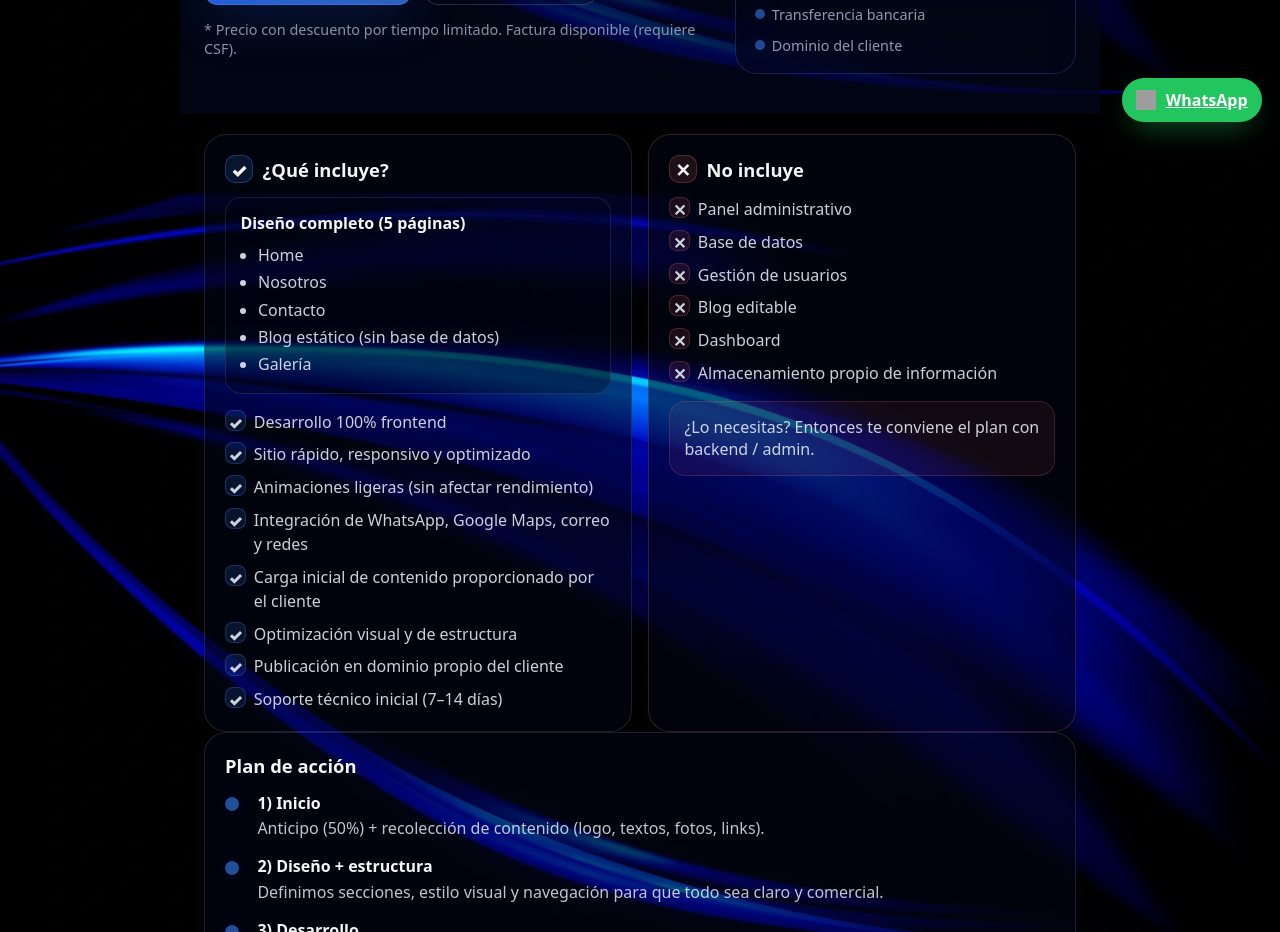
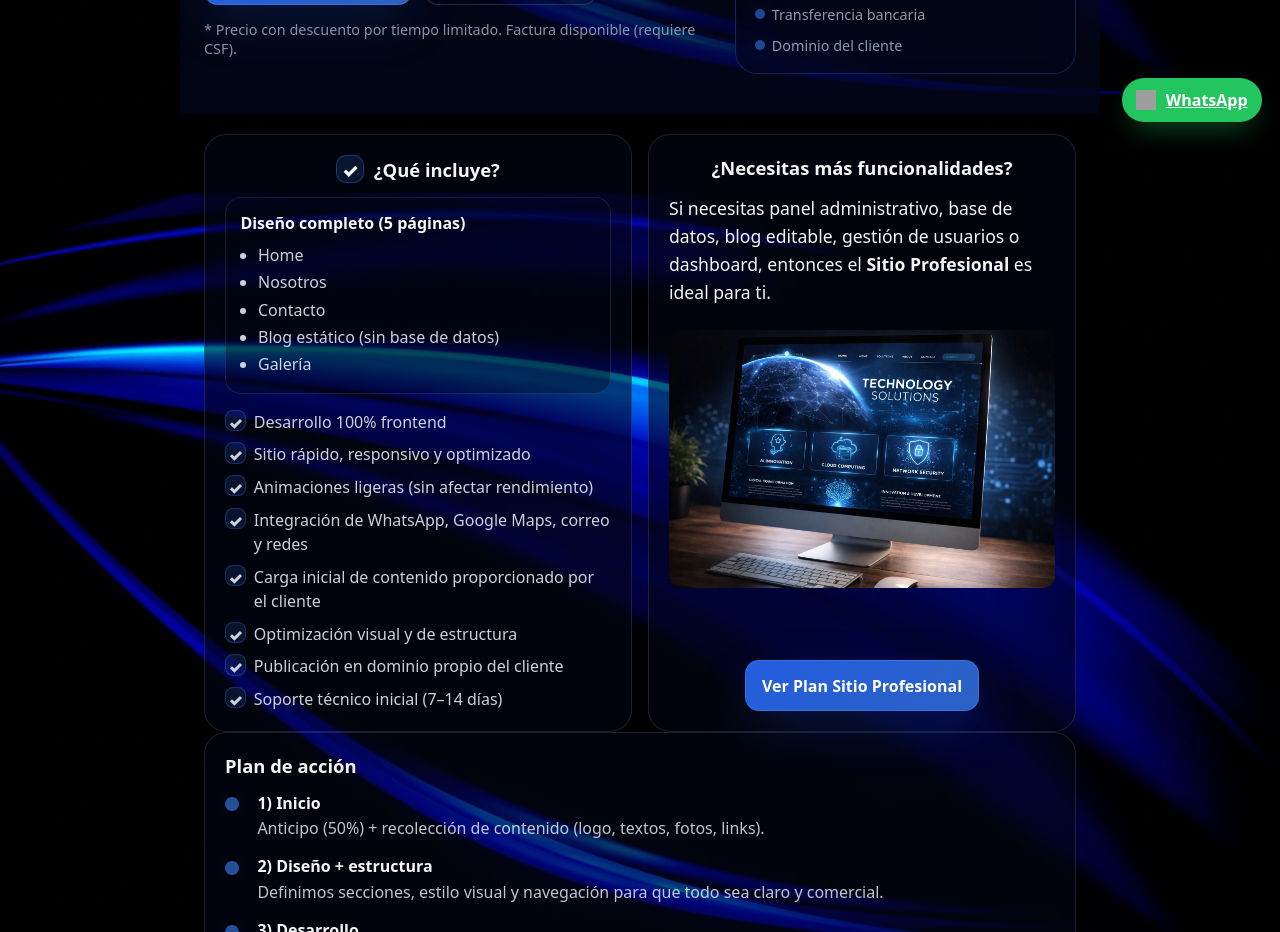
Before and after one commit to HugoAguayo2006/nivostech, a React (Vite) app: page /servicios/plan-1 in a window 1280 px wide. Shown: the part 660-1592 px from the top of the page. Built offline with nearby package versions, Linux system fonts and the light colour scheme; grey boxes are pictures that could not be loaded; a web font is replaced by a local one.

Commit message:
change the card of include

```diff
--- a/src/pages/planes/Plan1.jsx
+++ b/src/pages/planes/Plan1.jsx
@@ -122,7 +122,7 @@ function Plan1() {
             {/* ====== INCLUYE / NO INCLUYE ====== */}
             <div className="grid-2" id="incluye">
               <section className="card">
-                <h2 className="card-title">
+                <h2 className="card-title" style={{ justifyContent: "center" }}>
                   <span className="icon icon--ok" aria-hidden="true">✓</span>
                   ¿Qué incluye?
                 </h2>
@@ -150,23 +150,34 @@ function Plan1() {
                 </ul>
               </section>
 
-              <section className="card card--danger">
-                <h2 className="card-title">
-                  <span className="icon icon--x" aria-hidden="true">✕</span>
-                  No incluye
+              <section className="card" style={{ display: "flex", flexDirection: "column", minHeight: "100%" }}>
+                <h2 className="card-title" style={{ justifyContent: "center" }}>
+                  ¿Necesitas más funcionalidades?
                 </h2>
 
-                <ul className="cross">
-                  <li>Panel administrativo</li>
-                  <li>Base de datos</li>
-                  <li>Gestión de usuarios</li>
-                  <li>Blog editable</li>
-                  <li>Dashboard</li>
-                  <li>Almacenamiento propio de información</li>
-                </ul>
+                <p style={{ marginBottom: "1.5rem", fontSize: "1.1rem", lineHeight: "1.6" }}>
+                  Si necesitas panel administrativo, base de datos, blog editable, gestión de usuarios o dashboard,
+                  entonces el <strong>Sitio Profesional</strong> es ideal para ti.
+                </p>
 
-                <div className="hint">
-                  ¿Lo necesitas? Entonces te conviene el plan con backend / admin.
+                <div style={{ marginBottom: "1rem", textAlign: "center" }}>
+                  <img
+                    src="/images/nivos_planes2.webp"
+                    alt="Plan 2: Sitio Profesional"
+                    style={{
+                      maxWidth: "100%",
+                      height: "auto",
+                      borderRadius: "12px",
+                      display: "block",
+                      margin: "0 auto"
+                    }}
+                  />
+                </div>
+
+                <div style={{ textAlign: "center", marginTop: "auto", paddingTop: "1.5rem" }}>
+                  <Link className="btn btn--primary" to="/servicios/plan-2">
+                    Ver Plan Sitio Profesional
+                  </Link>
                 </div>
               </section>
             </div>
```
